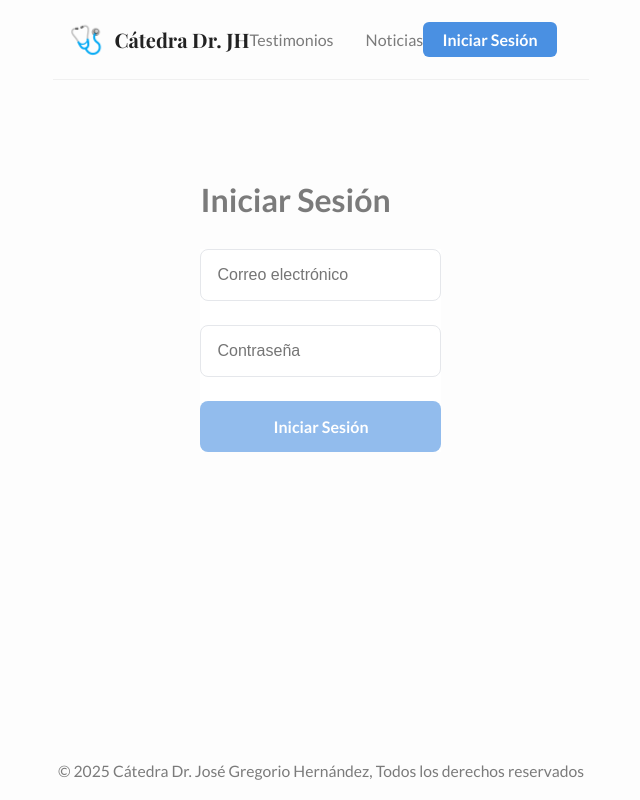
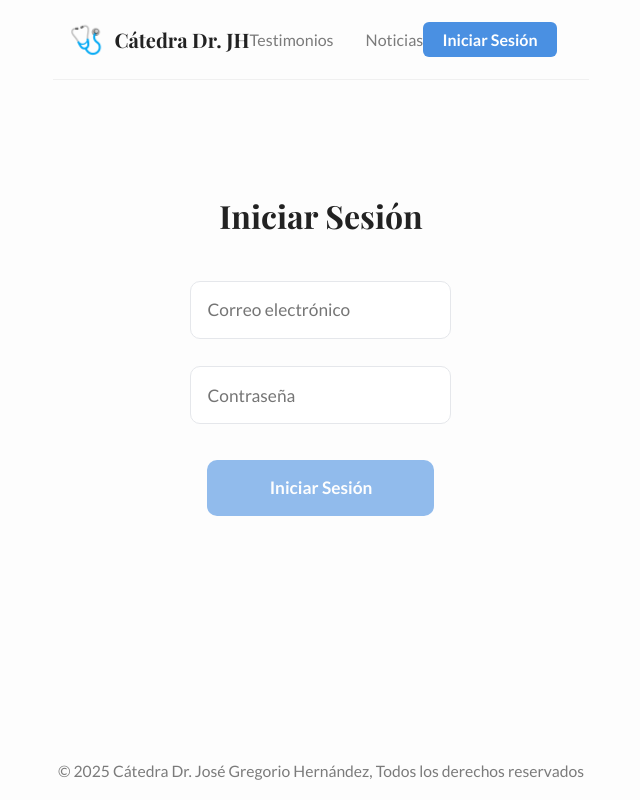
Before and after one commit to Mendozafj/dr-jh, a React (Vite) app in the folder frontend/: page /login in a window 1280 px wide. Shown: the whole page, without its empty margins (319-959 px from the left). Built offline with nearby package versions, Linux system fonts and the light colour scheme.

Commit message:
mejorado login

```diff
--- a/frontend/src/App.css
+++ b/frontend/src/App.css
@@ -698,3 +698,75 @@ body {
     font-size: 1.2rem;
   }
 }
+
+.login-container {
+  min-height: 60vh;
+  display: flex;
+  flex-direction: column;
+  align-items: center;
+  justify-content: flex-start;
+  margin-top: 3.5rem;
+}
+
+.login-form {
+  width: 100%;
+  max-width: 480px;
+  display: flex;
+  flex-direction: column;
+  gap: 1.5rem;
+  align-items: center;
+}
+
+.login-title {
+  font-family: 'Playfair Display', serif;
+  font-size: 2rem;
+  color: #222;
+  font-weight: 700;
+  margin-bottom: 1.5rem;
+  text-align: center;
+}
+
+.login-input {
+  width: 100%;
+  padding: 1.1rem 1rem;
+  border-radius: 10px;
+  border: 1.5px solid #e5e7eb;
+  font-size: 1.08rem;
+  font-family: 'Lato', 'Inter', Arial, sans-serif;
+  background: #fff;
+  color: #222;
+  outline: none;
+  transition: border 0.2s;
+  margin-bottom: 0.2rem;
+}
+
+.login-input:focus {
+  border: 1.5px solid #4A90E2;
+}
+
+.login-btn {
+  width: 100%;
+  background: #4A90E2;
+  color: #fff;
+  font-family: 'Lato', 'Inter', Arial, sans-serif;
+  font-weight: 700;
+  font-size: 1.08rem;
+  border: none;
+  border-radius: 10px;
+  padding: 1.1rem 0;
+  margin-top: 0.5rem;
+  cursor: pointer;
+  transition: background 0.2s, opacity 0.2s;
+}
+
+.login-btn:disabled {
+  opacity: 0.6;
+  cursor: not-allowed;
+}
+
+@media (max-width: 700px) {
+  .login-form {
+    max-width: 98vw;
+    padding: 0 0.5rem;
+  }
+}
--- a/frontend/src/components/LoginPage.jsx
+++ b/frontend/src/components/LoginPage.jsx
@@ -1,88 +1,42 @@
 import React, { useState } from 'react';
-const LoginPage = () => {
+
+export default function LoginPage() {
   const [email, setEmail] = useState('');
   const [password, setPassword] = useState('');
   const [touched, setTouched] = useState({ email: false, password: false });
 
-  const emailIsValid = /^[^\s@]+@[^\s@]+\.[^\s@]+$/.test(email);
-  const passwordIsValid = password.length >= 6;
-
-  const isFormValid = emailIsValid && passwordIsValid;
-
-  const handleSubmit = (e) => {
-    e.preventDefault();
-    if (isFormValid) {
-      // Lógica de autenticación aquí
-    }
-  };
+  const isEmailValid = /^[^\s@]+@[^\s@]+\.[^\s@]+$/.test(email);
+  const isPasswordValid = password.length >= 6;
+  const isFormValid = isEmailValid && isPasswordValid;
 
   return (
-    <>
-        <div className="noticia-detalle-container">
-        <h1 style={{ fontWeight: 'bold', fontSize: '2rem', marginBottom: '2rem' }}>Iniciar Sesión</h1>
-        <form
-          onSubmit={handleSubmit}
-          style={{
-            width: '100%',
-            display: 'flex',
-            flexDirection: 'column',
-            gap: '1.5rem',
-            background: 'white',
-          }}
-        >
+    <div className="login-container">
+      <form className="login-form" onSubmit={e => e.preventDefault()}>
+        <h1 className="login-title">Iniciar Sesión</h1>
         <input
+          className="login-input"
           type="email"
           placeholder="Correo electrónico"
           value={email}
           onChange={e => setEmail(e.target.value)}
           onBlur={() => setTouched(t => ({ ...t, email: true }))}
-            style={{
-              padding: '1rem',
-              borderRadius: 8,
-              border: '1px solid #e5e7eb',
-              fontSize: '1rem',
-            }}
         />
-          {touched.email && !emailIsValid && (
-            <span style={{ color: 'red', fontSize: '0.9rem' }}>Ingresa un correo válido.</span>
-          )}
         <input
+          className="login-input"
           type="password"
           placeholder="Contraseña"
           value={password}
           onChange={e => setPassword(e.target.value)}
           onBlur={() => setTouched(t => ({ ...t, password: true }))}
-            style={{
-              padding: '1rem',
-              borderRadius: 8,
-              border: '1px solid #e5e7eb',
-              fontSize: '1rem',
-            }}
         />
-          {touched.password && !passwordIsValid && (
-            <span style={{ color: 'red', fontSize: '0.9rem' }}>La contraseña debe tener al menos 6 caracteres.</span>
-          )}
         <button
+          className="login-btn"
           type="submit"
           disabled={!isFormValid}
-            style={{
-              background: '#4a90e2',
-              color: 'white',
-              fontWeight: 'bold',
-              padding: '1rem',
-              borderRadius: 8,
-              border: 'none',
-              fontSize: '1rem',
-              cursor: isFormValid ? 'pointer' : 'not-allowed',
-              opacity: isFormValid ? 1 : 0.6,
-            }}
         >
           Iniciar Sesión
         </button>
       </form>
     </div>
-    </>
   );
-};
-
-export default LoginPage;
+}
```
Lines whose indentation alone changed are shown as unchanged.
